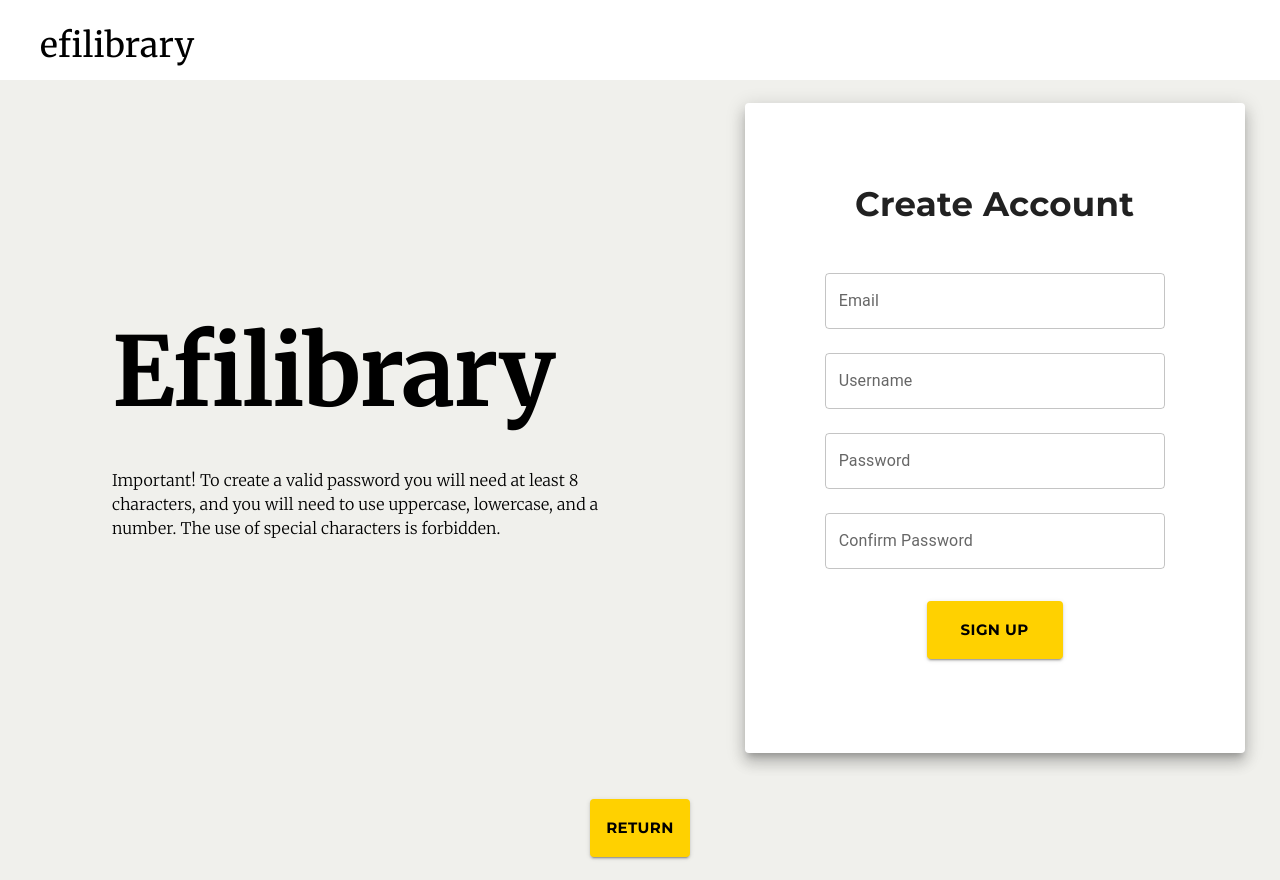
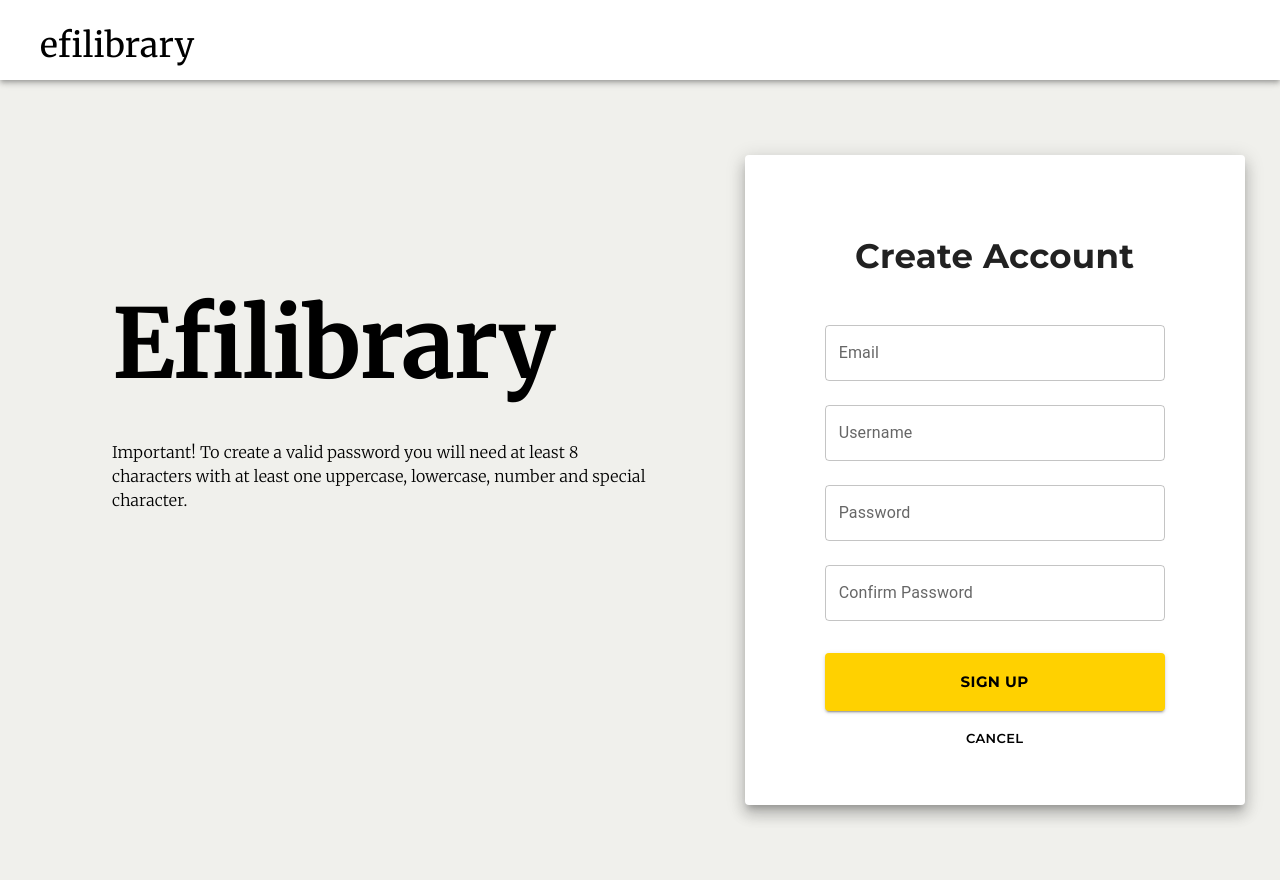
Before and after one commit to LibraryProjectGroup/library-project-frontend, a React (Create React App) app: page /create-account in a window 1280 px wide. Built offline with nearby package versions, Linux system fonts and the light colour scheme.

Commit message:
some changes to buttons and UI text

```diff
--- a/src/components/pages/createAccountPage/CreateAccount.tsx
+++ b/src/components/pages/createAccountPage/CreateAccount.tsx
@@ -3,11 +3,11 @@ import { Box, Typography, TextField, Button, Paper, Grid } from "@mui/material";
 import BACKEND_URL from "../../../backendUrl";
 import { useNavigate } from "react-router-dom";
 import {
-    createAccountReturnButton,
-    createAccountSignButton,
+    loginButton,
     createAccountBoxTitleText,
     createAccountHeaderTitleText,
-    createAccountHeaderContentText
+    createAccountHeaderContentText,
+    textButton
 } from "../../../sxStyles";
 import { setSession } from "../../../auth";
 import { TheContext } from "../../../TheContext";
@@ -28,6 +28,11 @@ const CreateAccount: FC = () => {
     const [specialChar, setSpecialChar] = useState(false);
     const [match, setMatch] = useState(false);
     const [errorMessage, setErrorMessage] = useState("");
+
+    const [dimensions, setDimensions] = React.useState({
+        height: window.innerHeight,
+        width: window.innerWidth
+    });
 
     const context = useContext(TheContext);
     const navigate = useNavigate();
@@ -62,6 +67,18 @@ const CreateAccount: FC = () => {
         setSpecialChar(
             /[ `!@#$%^&*()_+\-=\]{};':"\\|,.<>?~]/.test(password.firstPassword)
         );
+        const handleResize = () => {
+            setDimensions({
+                height: window.innerHeight,
+                width: window.innerWidth
+            });
+        };
+
+        window.addEventListener("resize", handleResize);
+
+        return () => {
+            window.removeEventListener("resize", handleResize);
+        };
     }, [password]);
 
     const handleCreateAccount = async () => {
@@ -109,19 +126,13 @@ const CreateAccount: FC = () => {
             alignItems="center"
             sx={{
                 maxWidth: window.innerWidth,
-                minHeight: window.innerHeight,
-                backgroundColor: "#f0f0ec"
+                minHeight: window.innerHeight
             }}
         >
-            <Grid
-                item
-                container
-                alignItems="center"
-                sx={{ width: "95%", height: "90%" }}
-            >
+            <Grid item container alignItems="center" sx={{ width: "95%" }}>
                 <Grid item xs={12} md={7}>
                     <Box>
-                        <Box sx={{ padding: 10 }}>
+                        <Box sx={{ padding: 10, paddingBottom: 30 }}>
                             <Typography
                                 variant="h1" //not responsive font
                                 sx={createAccountHeaderTitleText}
@@ -130,9 +141,9 @@ const CreateAccount: FC = () => {
                             </Typography>
                             <Typography sx={createAccountHeaderContentText}>
                                 Important! To create a valid password you will
-                                need at least 8 characters, and you will need to
-                                use uppercase, lowercase, and a number. The use
-                                of special characters is forbidden.
+                                need at least 8 characters with at least one
+                                uppercase, lowercase, number and special
+                                character.
                             </Typography>
                         </Box>
                     </Box>
@@ -209,24 +220,24 @@ const CreateAccount: FC = () => {
                                 <Button
                                     variant="contained"
                                     onClick={handleCreateAccount}
-                                    sx={createAccountSignButton}
+                                    sx={loginButton}
                                 >
                                     SIGN UP
+                                </Button>
+                            </Box>
+                            <Box sx={{ textAlign: "center" }}>
+                                <Button
+                                    variant="text"
+                                    onClick={() => navigate("/login")}
+                                    sx={textButton}
+                                >
+                                    Cancel
                                 </Button>
                             </Box>
                         </Box>
                     </Paper>
                 </Grid>
             </Grid>
-            <Box sx={{ textAlign: "center" }}>
-                <Button
-                    variant="contained"
-                    onClick={() => navigate("/login")}
-                    sx={createAccountReturnButton}
-                >
-                    Return
-                </Button>
-            </Box>
         </Grid>
     );
 };
--- a/src/components/pages/listPage/ListPage.tsx
+++ b/src/components/pages/listPage/ListPage.tsx
@@ -54,8 +54,8 @@ const ListPage: FC = (): JSX.Element => {
                     {invalid ? "Non-existant list" : name}
                 </Typography>
                 {!invalid && (
-                    <Typography variant="subtitle1">
-                        Author: {username}
+                    <Typography variant="subtitle1" sx={{ paddingBottom: 2 }}>
+                        Created by: {username}
                     </Typography>
                 )}
                 {!invalid &&
@@ -115,6 +115,7 @@ const ListPage: FC = (): JSX.Element => {
                                     >
                                         Location: {book.location}
                                     </Typography>
+                                </Stack>
 
                                 {context?.user?.id == userId && (
                                     <Stack marginY={5}>
@@ -145,7 +146,6 @@ const ListPage: FC = (): JSX.Element => {
                                     </Stack>
                                 )}
                             </Stack>
-                            </Stack>
                         </Paper>
                     ))}
             </Stack>
--- a/src/components/pages/loginPage/LoginPage.tsx
+++ b/src/components/pages/loginPage/LoginPage.tsx
@@ -8,7 +8,8 @@ import {
     loginAuthBoxTitle,
     loginHeaderTitleText,
     loginHeaderContentText,
-    loginPaper
+    loginPaper,
+    textButton
 } from "../../../sxStyles";
 import { setSession } from "../../../auth";
 import { TheContext } from "../../../TheContext";
@@ -82,7 +83,7 @@ const LoginPage: FC = (): JSX.Element => {
                 item
                 container
                 alignItems="center"
-                sx={{ width: "95%", height: "90%" }}
+                sx={{ width: "95%", paddingBottom: 10 }}
             >
                 <Grid item xs={12} md={7}>
                     <Box>
@@ -156,19 +157,19 @@ const LoginPage: FC = (): JSX.Element => {
                                     Log in
                                 </Button>
                             </Box>
+                            <Box sx={{ textAlign: "center" }}>
+                                <Button
+                                    variant="text"
+                                    onClick={() => navigate("/create-account")}
+                                    sx={textButton}
+                                >
+                                    Create account
+                                </Button>
+                            </Box>
                         </Box>
                     </Paper>
                 </Grid>
             </Grid>
-            <Box sx={{ textAlign: "center" }}>
-                <Button
-                    variant="contained"
-                    onClick={() => navigate("/create-account")}
-                    sx={loginButton}
-                >
-                    Create account
-                </Button>
-            </Box>
         </Grid>
     );
 };
--- a/src/sxStyles.ts
+++ b/src/sxStyles.ts
@@ -12,6 +12,15 @@ export const loginButton: SxProps = {
     "&:hover": {
         backgroundColor: "#FFB500"
     },
+    padding: 2
+};
+
+export const textButton: SxProps = {
+    fontFamily: "Montserrat",
+    fontWeight:600,
+    fontSize: 13,
+    width: "100%",
+    color: "black",
     padding: 2
 };
 
@@ -53,34 +62,7 @@ export const loginPaper: SxProps = {
     height: 500
 };
 
-// CreateAccount
 
-export const createAccountReturnButton: SxProps = {
-    fontFamily: "Montserrat",
-    fontWeight: "bold",
-    fontSize: 15,
-    width: "100%",
-    backgroundColor: "#FFD100",
-    color: "black",
-    "&:hover": {
-        backgroundColor: "#FFB500"
-    },
-    padding: 2
-};
-
-export const createAccountSignButton: SxProps = {
-    fontFamily: "Montserrat",
-    fontWeight: "bold",
-    fontSize: 15,
-    width: "40%",
-
-    backgroundColor: "#FFD100",
-    color: "black",
-    "&:hover": {
-        backgroundColor: "#FFB500"
-    },
-    padding: 2
-};
 
 export const createAccountBoxTitleText: SxProps = {
     textAlign: "center",
```
Lines whose indentation alone changed are shown as unchanged.
